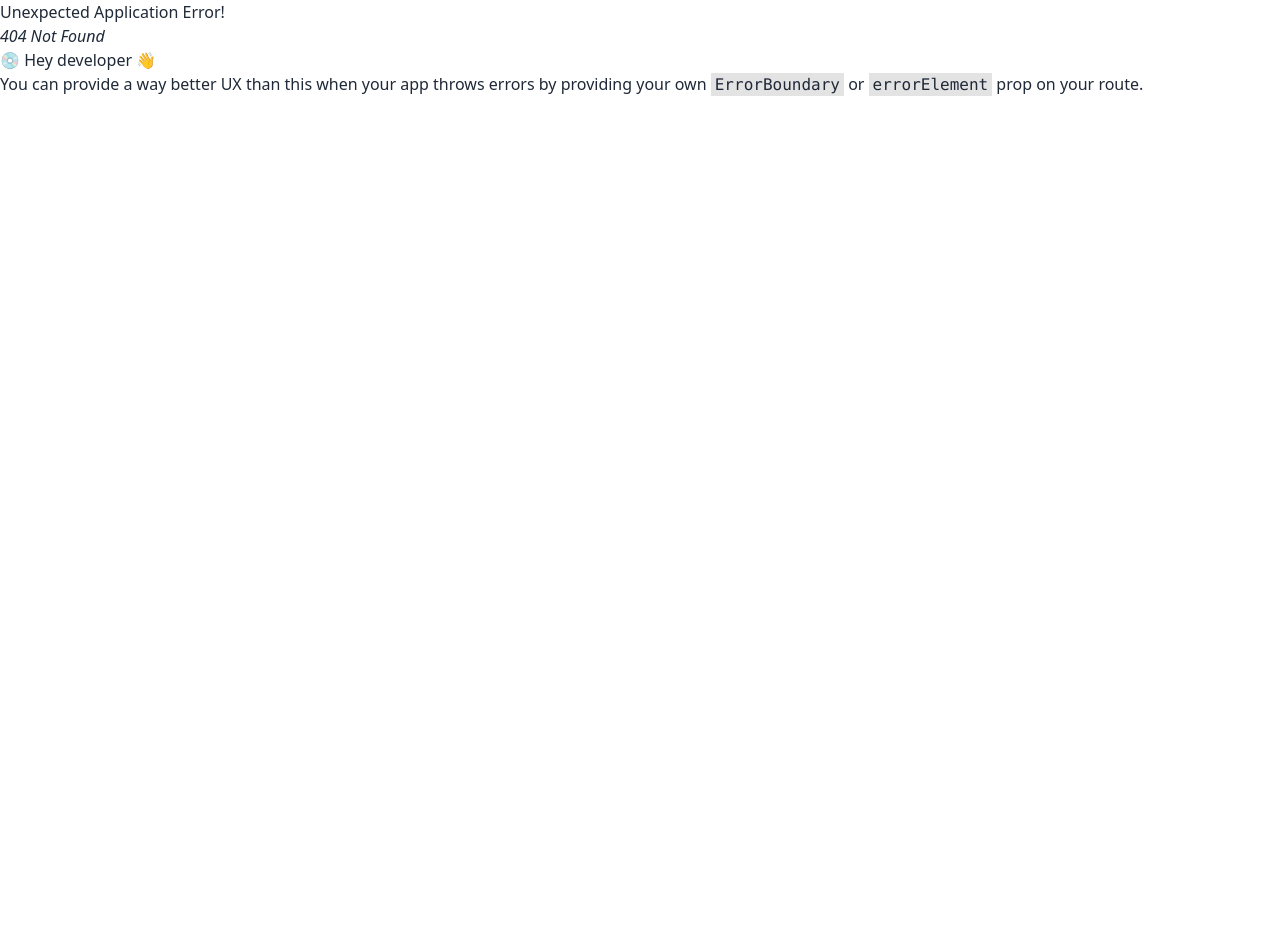
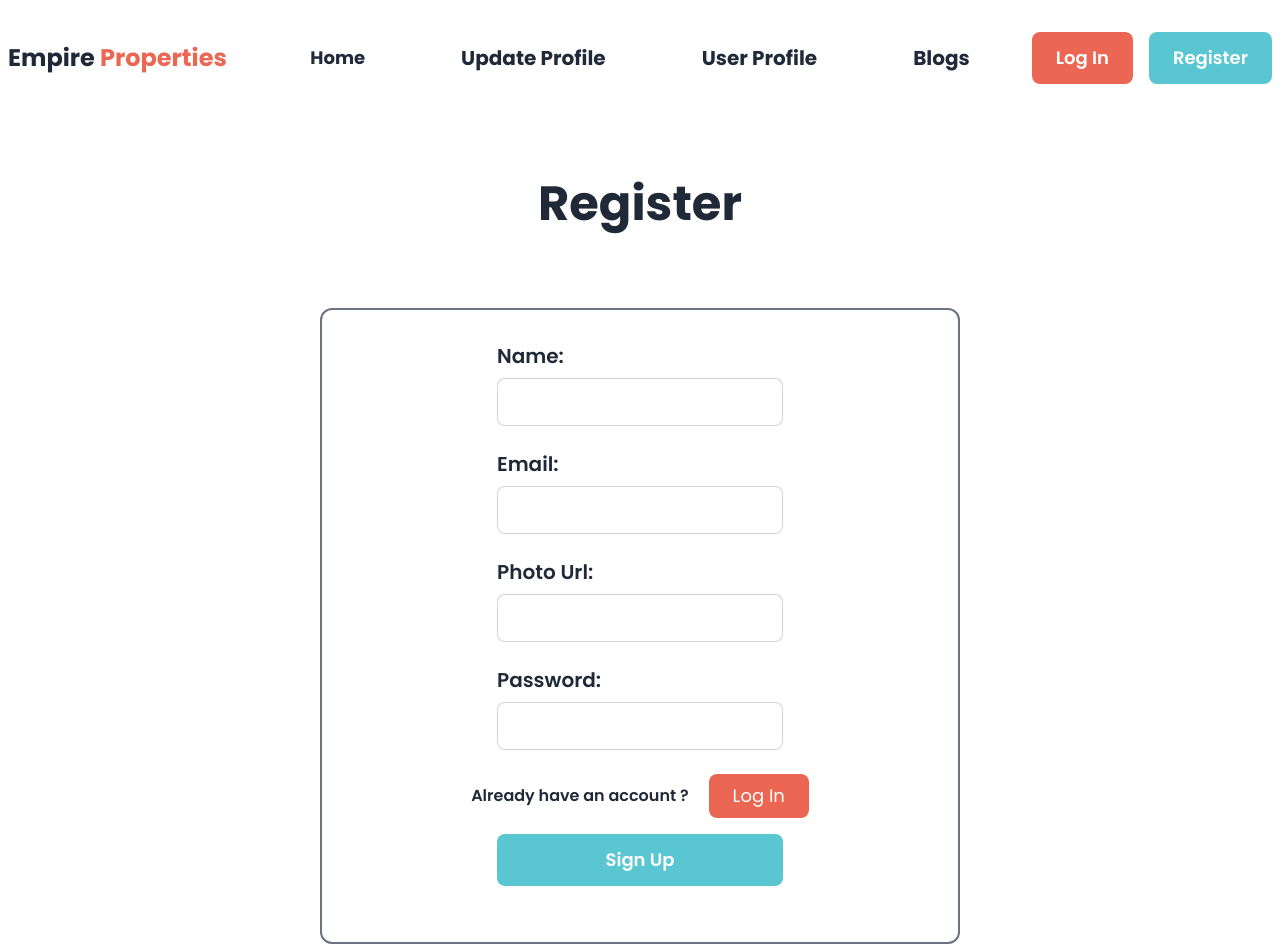
Before and after one commit to nahidbinwadood/Empire-Properties, a React (Vite) app: page /register in a window 1280 px wide. Before the commit this address had no page. Shown: the top 952 px of the page. Before the commit the page ends 800 px from the top, so only its background shows below. Built offline with nearby package versions, Linux system fonts and the light colour scheme.

Commit message:
added environment varaiables

```diff
--- a/package.json
+++ b/package.json
@@ -15,6 +15,7 @@
     "match-sorter": "^6.3.4",
     "react": "^18.2.0",
     "react-dom": "^18.2.0",
+    "react-hot-toast": "^2.4.1",
     "react-icons": "^5.1.0",
     "react-router-dom": "^6.22.3",
     "sort-by": "^1.2.0"
--- a/src/assets/Components/Firebase/Firebase.config.js
+++ b/src/assets/Components/Firebase/Firebase.config.js
@@ -6,12 +6,12 @@ import { getAuth } from "firebase/auth";
 
 // Your web app's Firebase configuration
 const firebaseConfig = {
-  apiKey: "AIzaSyB2rstqIiT804U33Ippme6sg8G_lL1RXu8",
-  authDomain: "real-esate-business.firebaseapp.com",
-  projectId: "real-esate-business",
-  storageBucket: "real-esate-business.appspot.com",
-  messagingSenderId: "879870519364",
-  appId: "1:879870519364:web:c043ef3a1abcaaa3d37411"
+  apiKey:import.meta.VITE_APIKEY,
+  authDomain:import.meta.VITE_AUTHDOMAIN,
+  projectId:import.meta.VITE_PROJECTID,
+  storageBucket:import.meta.VITE_STORAGEBUCKET,
+  messagingSenderId:import.meta.VITE_MESSAGINGSENDERID,
+  appId:import.meta.VITE_APPID,
 };
 
 // Initialize Firebase
--- /dev/null
+++ b/src/assets/Components/FirebaseProvier/FirebaseProvider.jsx
@@ -0,0 +1,29 @@
+import { createContext } from "react";
+import PropTypes from 'prop-types';
+import { createUserWithEmailAndPassword } from "firebase/auth";
+import { auth } from "../Firebase/Firebase.config";
+
+
+export const AuthContext=createContext(null);
+const FirebaseProvider = ({children}) => {
+
+    //Register:
+    const register=(email,password)=>{
+        return createUserWithEmailAndPassword(auth, email, password)
+    }
+
+
+    const allValues={
+        register
+    }
+    return (
+        <AuthContext.Provider value={allValues}>
+            {children}
+        </AuthContext.Provider>
+    );
+};
+
+FirebaseProvider.propTypes = {
+    children: PropTypes.object.isRequired,
+}
+export default FirebaseProvider;
--- a/src/assets/Components/Sign_In/Sign_in.jsx
+++ b/src/assets/Components/Log_In/Log_In.jsx
@@ -1,6 +1,6 @@
 
 
-const Sign_in = () => {
+const Log_In = () => {
     return (
         <div>
             <h2>This is sign in form</h2>
@@ -8,4 +8,4 @@ const Sign_in = () => {
     );
 };
 
-export default Sign_in;
+export default Log_In;
--- a/src/assets/Components/Navbar/Navbar.jsx
+++ b/src/assets/Components/Navbar/Navbar.jsx
@@ -45,8 +45,8 @@ const Navbar = () => {
                     </ul>
                 </div>
                 <div className="navbar-end md:gap-4">
-                    <Link to='/Sign_in' className="mr-4 md:mr-0 px-4 py-2 lg:px-6 lg:py-3 rounded-lg hover:scale-105 cursor-pointer transition text-white pp font-semibold lg:text-lg bg-[#EB6753] ">Sign In </Link>
-                    <Link to='/Sign_up' className="hidden md:flex px-4 py-2 lg:px-6 lg:py-3 rounded-lg hover:scale-105 cursor-pointer transition text-white pp font-semibold lg:text-lg bg-[#59C6D2] ">Sign Up </Link>
+                    <Link to='/log_in' className="mr-4 md:mr-0 px-4 py-2 lg:px-6 lg:py-3 rounded-lg hover:scale-105 cursor-pointer transition text-white pp font-semibold lg:text-lg bg-[#EB6753] ">Log In </Link>
+                    <Link to='/register' className="hidden md:flex px-4 py-2 lg:px-6 lg:py-3 rounded-lg hover:scale-105 cursor-pointer transition text-white pp font-semibold lg:text-lg bg-[#59C6D2] ">Register</Link>
 
 
                 </div>
--- a/src/assets/Components/Sign_Up/Sign_up.jsx
+++ b/src/assets/Components/Register/Register.jsx
@@ -1,4 +1,17 @@
-const Sign_up = () => {
+
+import { Link } from "react-router-dom";
+import { auth } from "../Firebase/Firebase.config";
+
+const Register = () => {
+    const handleRegister=e=>{
+        e.preventDefault();
+        const email=e.target.email.value;
+        const img_url=e.target.url.value;
+        const password=e.target.password.value;
+        // console.log(email,img_url,password);
+
+
+    }
   return (
     // <div className="hero min-h-screen bg-base-200">
     //   <div className="hero-content flex-col lg:flex gap-12">
@@ -42,25 +55,31 @@ const Sign_up = () => {
     //     </div>
     //   </div>
     // </div>
+
+
     <div className="container mx-auto">
-        <h2 className="pp text-5xl mt-20 text-center font-bold mb-20">Sign Up </h2>
-        <div className="container mx-auto">
-            <form className="border-2 border-gray-500 p-8 rounded-xl">
+        <h2 className="pp text-5xl mt-20 text-center  font-bold mb-20">Register </h2>
+        <div className="container w-1/2 mx-auto">
+            <form onSubmit={handleRegister} className="border-2 border-gray-500 p-8 rounded-xl">
                 <div className="w-1/2 mx-auto flex  flex-col  gap-2 mb-6">
                     <label className="pp font-semibold text-xl" htmlFor="">Name:</label>
-                    <input type="text" name="name" id="" className="input input-bordered w-full"/>
+                    <input type="text" name="name" id="" required className="input input-bordered w-full"/>
                 </div>
                 <div className="w-1/2 mx-auto flex flex-col gap-2 mb-6">
                     <label className="pp font-semibold text-xl" htmlFor="">Email:</label>
-                    <input type="email" name="email" id="" className="input input-bordered w-full"/>
+                    <input type="email" name="email" id="" required className="input input-bordered w-full"/>
+                </div>
+                <div className="w-1/2 mx-auto flex flex-col gap-2 mb-6">
+                    <label className="pp font-semibold text-xl" htmlFor="">Photo Url:</label>
+                    <input type="url" name="url" id="" required className="input input-bordered w-full"/>
                 </div>
                 <div className="w-1/2 mx-auto flex flex-col gap-2 mb-6">
                     <label className="pp font-semibold text-xl" htmlFor="">Password:</label>
-                    <input type="password" name="password" id="" className="input input-bordered w-full"/>
+                    <input type="password" name="password" id="" required className="input input-bordered w-full"/>
                 </div>
-                <div className="w-1/2 mx-auto flex flex-col gap-2 mb-6">
-                    <label className="pp font-semibold text-xl" htmlFor="">Name:</label>
-                    <input type="text" name="name" id="" className="input input-bordered w-full"/>
+                <div className="flex items-center justify-center gap-5 mb-4">
+                    <h2 className="pp font-semibold"> Already have an account ?</h2>
+                    <Link to='/log_in' className="mr-4 md:mr-0 px-4 py-2 lg:px-6 lg:py-2 rounded-lg hover:scale-105 cursor-pointer transition text-white pp  lg:text-lg bg-[#EB6753] ">Log In </Link>
                 </div>
 
                 <div className="w-1/2 mx-auto flex flex-col gap-2 mb-6">
@@ -72,4 +91,4 @@ const Sign_up = () => {
   );
 };
 
-export default Sign_up;
+export default Register;
```
Also changed, not shown: src/main.jsx (+26 -23 lines), 1 other file (tests, documents, lock files or other folders).
